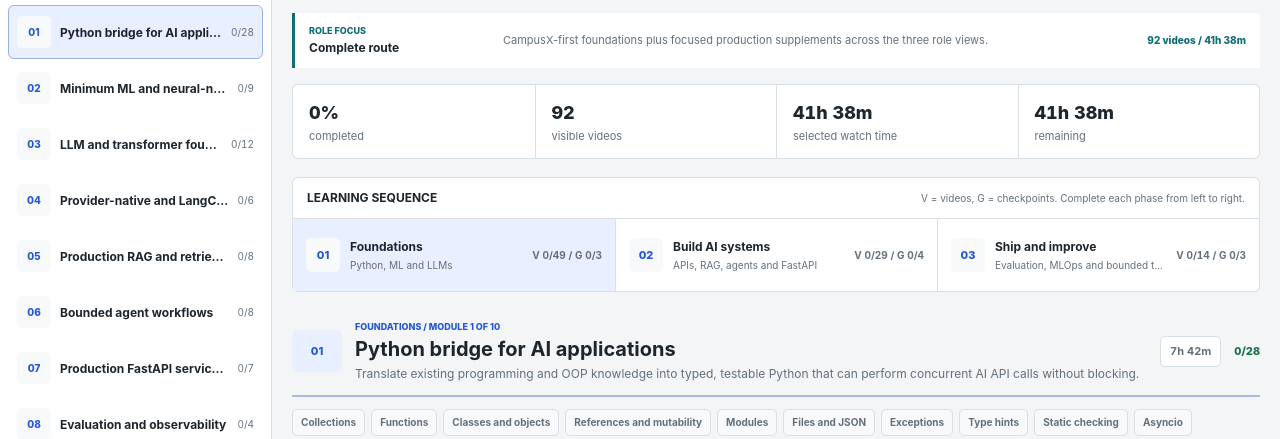
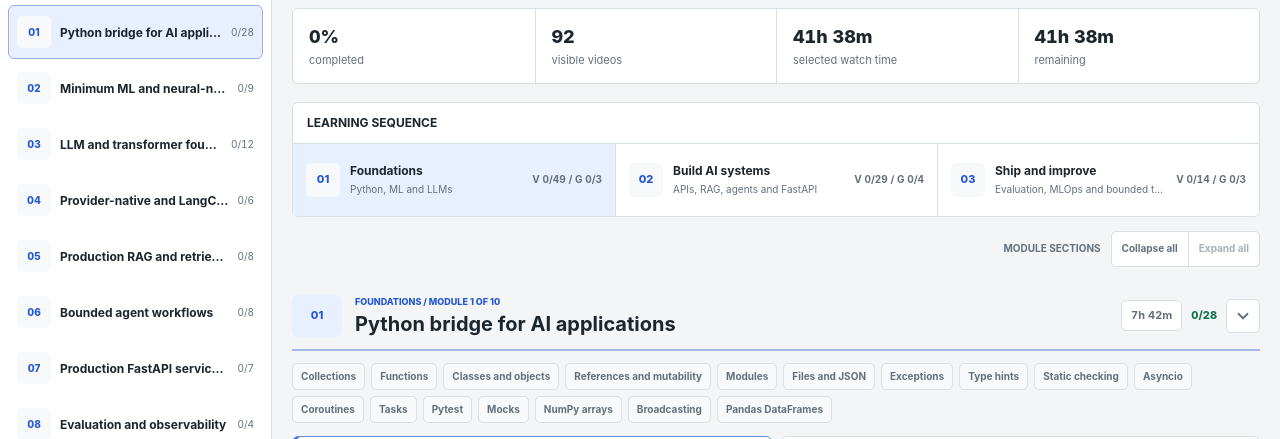
Before and after one commit to parihar-harsh/skills-revision-reader, a plain HTML site: page roadmap.html in a window 1280 px wide. Shown: the part 215-654 px from the top of the page. Drawn offline with Linux system fonts and the light colour scheme.

Commit message:
Add collapsible roadmap modules

```diff
--- a/roadmap.html
+++ b/roadmap.html
@@ -506,14 +506,6 @@
       border-bottom: 1px solid var(--border);
     }
 
-    .eyebrow {
-      margin: 0 0 5px;
-      color: var(--teal);
-      font-size: 11px;
-      font-weight: 850;
-      text-transform: uppercase;
-    }
-
     .overview h2 {
       margin: 0;
       max-width: 760px;
@@ -522,13 +514,6 @@
       letter-spacing: 0;
     }
 
-    .overview-copy {
-      max-width: 780px;
-      margin: 10px 0 0;
-      color: var(--muted);
-      font-size: 14px;
-    }
-
     .next-panel {
       display: grid;
       grid-template-columns: minmax(0, 1fr) auto;
@@ -599,44 +584,6 @@
       border: 1px solid var(--border);
       border-radius: 6px;
       background: var(--surface);
-    }
-
-    .role-context {
-      display: grid;
-      grid-template-columns: 178px minmax(0, 1fr) auto;
-      gap: 16px;
-      align-items: center;
-      margin-top: 16px;
-      padding: 11px 14px;
-      border-left: 3px solid var(--teal);
-      background: var(--surface);
-    }
-
-    .role-context-heading {
-      display: grid;
-      gap: 1px;
-    }
-
-    .role-context-label {
-      color: var(--teal);
-      font-size: 9px;
-      font-weight: 850;
-      text-transform: uppercase;
-    }
-
-    .role-context-heading strong { font-size: 12px; }
-
-    .role-context p {
-      margin: 0;
-      color: var(--muted);
-      font-size: 11px;
-    }
-
-    .role-context-meta {
-      color: var(--teal);
-      font-size: 10px;
-      font-weight: 800;
-      white-space: nowrap;
     }
 
     .summary-item {
@@ -694,11 +641,6 @@
     .sequence-heading strong {
       font-size: 12px;
       text-transform: uppercase;
-    }
-
-    .sequence-heading span {
-      color: var(--muted);
-      font-size: 10px;
     }
 
     .phase-track {
@@ -774,6 +716,49 @@
       font-variant-numeric: tabular-nums;
     }
 
+    .module-display-bar {
+      display: flex;
+      align-items: center;
+      justify-content: flex-end;
+      gap: 10px;
+      margin-top: 14px;
+    }
+
+    .module-display-label {
+      color: var(--muted);
+      font-size: 10px;
+      font-weight: 750;
+      text-transform: uppercase;
+    }
+
+    .module-display-actions {
+      display: grid;
+      grid-template-columns: repeat(2, auto);
+      overflow: hidden;
+      border: 1px solid var(--border);
+      border-radius: 5px;
+      background: var(--surface);
+    }
+
+    .module-display-button {
+      min-height: 34px;
+      padding: 0 10px;
+      border: 0;
+      background: transparent;
+      color: var(--muted);
+      font-size: 10px;
+      font-weight: 750;
+      cursor: pointer;
+    }
+
+    .module-display-button + .module-display-button { border-left: 1px solid var(--border); }
+    .module-display-button:not(:disabled):hover { background: var(--surface-hover); color: var(--text); }
+
+    .module-display-button:disabled {
+      color: color-mix(in srgb, var(--muted) 55%, transparent);
+      cursor: not-allowed;
+    }
+
     .module-section {
       margin-top: 28px;
       scroll-margin-top: 84px;
@@ -781,11 +766,18 @@
 
     .module-heading {
       display: grid;
-      grid-template-columns: 50px minmax(0, 1fr) auto auto;
+      grid-template-columns: 50px minmax(0, 1fr) auto;
       gap: 13px;
       align-items: center;
       padding-bottom: 12px;
       border-bottom: 2px solid color-mix(in srgb, var(--blue) 28%, var(--border));
+    }
+
+    .module-heading-actions {
+      display: flex;
+      align-items: center;
+      justify-content: flex-end;
+      gap: 9px;
     }
 
     .section-code {
@@ -813,12 +805,6 @@
       font-size: 9px;
       font-weight: 850;
       text-transform: uppercase;
-    }
-
-    .module-heading p {
-      margin: 4px 0 0;
-      color: var(--muted);
-      font-size: 12px;
     }
 
     .module-time {
@@ -838,6 +824,37 @@
       font-weight: 800;
       font-variant-numeric: tabular-nums;
     }
+
+    .module-toggle {
+      display: grid;
+      place-items: center;
+      width: 34px;
+      height: 34px;
+      padding: 0;
+      border: 1px solid var(--border);
+      border-radius: 5px;
+      background: var(--surface);
+      color: var(--muted);
+      cursor: pointer;
+    }
+
+    .module-toggle:not(:disabled):hover { background: var(--surface-hover); color: var(--text); }
+    .module-toggle:disabled { cursor: not-allowed; opacity: 0.5; }
+
+    .module-toggle-icon {
+      width: 8px;
+      height: 8px;
+      border-right: 2px solid currentColor;
+      border-bottom: 2px solid currentColor;
+      transform: translateY(-2px) rotate(45deg);
+      transition: transform 150ms ease;
+    }
+
+    .module-toggle[aria-expanded="false"] .module-toggle-icon {
+      transform: translateX(-2px) rotate(-45deg);
+    }
+
+    .module-body[hidden] { display: none; }
 
     .topic-list {
       display: flex;
@@ -929,7 +946,7 @@
       gap: 8px 12px;
       align-items: start;
       min-width: 0;
-      min-height: 178px;
+      min-height: 132px;
       padding: 11px;
       border: 1px solid var(--border);
       border-radius: 6px;
@@ -1071,19 +1088,11 @@
       text-align: center;
     }
 
-    .page-footer {
-      margin-top: 42px;
-      padding-top: 18px;
-      border-top: 1px solid var(--border);
-      color: var(--muted);
-      font-size: 11px;
-    }
-
     @media (max-width: 1040px) {
       .app-shell { grid-template-columns: 238px minmax(0, 1fr); }
       .role-control { width: 156px; }
       .filter-button { min-width: 68px; }
-      .resource-card { min-height: 142px; }
+      .resource-card { min-height: 132px; }
     }
 
     @media (max-width: 840px) {
@@ -1124,12 +1133,9 @@
       .role-control { width: 152px; min-width: 152px; flex: 0 0 152px; }
       .filter-control { flex: 0 0 176px; }
       .overview h2 { font-size: 25px; }
-      .role-context { grid-template-columns: 1fr; gap: 4px; }
-      .role-context-meta { white-space: normal; }
       .summary-strip { grid-template-columns: 1fr 1fr; }
       .summary-item:nth-child(3) { border-left: 0; border-top: 1px solid var(--border); }
       .summary-item:nth-child(4) { border-top: 1px solid var(--border); }
-      .sequence-heading { align-items: flex-start; flex-direction: column; gap: 2px; }
       .phase-track {
         display: flex;
         overflow-x: auto;
@@ -1140,13 +1146,13 @@
       .phase-step { flex: 0 0 82%; scroll-snap-align: start; }
       .phase-step + .phase-step { border-left: 1px solid var(--border); }
       .resource-list { grid-template-columns: 1fr; }
-      .module-heading { grid-template-columns: 44px minmax(0, 1fr) auto; }
+      .module-display-bar { justify-content: space-between; }
+      .module-heading { grid-template-columns: 44px minmax(0, 1fr); align-items: start; }
+      .module-heading-actions { grid-column: 2; justify-content: flex-start; flex-wrap: wrap; }
       .module-checkpoint { grid-template-columns: 1fr; gap: 4px; }
       .checkpoint-button { width: 100%; margin-top: 4px; }
       .section-code { width: 44px; height: 40px; }
-      .module-time { grid-column: 2; justify-self: start; }
-      .module-progress { grid-column: 3; grid-row: 1; }
-      .resource-card { grid-template-columns: 96px minmax(0, 1fr); gap: 8px 10px; min-height: 150px; }
+      .resource-card { grid-template-columns: 96px minmax(0, 1fr); gap: 8px 10px; min-height: 132px; }
       .resource-media { width: 96px; }
       .resource-actions { grid-column: 2; }
     }
@@ -1229,9 +1235,7 @@
       <main class="content-shell">
         <header class="overview">
           <div>
-            <p class="eyebrow">Hindi/Hinglish-first fresher video route</p>
             <h2>AI, GenAI and MLOps route</h2>
-            <p class="overview-copy">Starts from zero Python and AI, then branches into product-facing AI and GenAI applications or an MLOps production foundation.</p>
           </div>
           <div id="next-panel" class="next-panel">
             <div class="next-copy">
@@ -1246,15 +1250,6 @@
           </div>
         </header>
 
-        <section class="role-context" aria-live="polite" aria-atomic="true">
-          <div class="role-context-heading">
-            <span class="role-context-label">Role focus</span>
-            <strong id="role-context-title">Complete route</strong>
-          </div>
-          <p id="role-context-copy">All shared foundations and specialization videos for the three target role families.</p>
-          <span id="role-context-meta" class="role-context-meta">Loading videos</span>
-        </section>
-
         <section class="summary-strip" aria-label="Roadmap summary">
           <div class="summary-item"><span id="summary-progress" class="summary-value">0%</span><span class="summary-label">completed</span></div>
           <div class="summary-item"><span id="summary-resources" class="summary-value">0</span><span class="summary-label">visible videos</span></div>
@@ -1265,20 +1260,25 @@
         <section class="sequence-panel" aria-label="Learning sequence">
           <div class="sequence-heading">
             <strong>Learning sequence</strong>
-            <span>V = videos, G = checkpoints. Complete each phase from left to right.</span>
           </div>
           <div id="phase-track" class="phase-track"></div>
         </section>
 
+        <div class="module-display-bar" aria-label="Module display controls">
+          <span class="module-display-label">Module sections</span>
+          <div class="module-display-actions">
+            <button id="collapse-all" class="module-display-button" type="button">Collapse all</button>
+            <button id="expand-all" class="module-display-button" type="button">Expand all</button>
+          </div>
+        </div>
+
         <div id="module-list"></div>
         <div id="empty-state" class="empty-state" hidden>No resources match the current search and depth filter.</div>
 
         <aside class="scope-note">
           <strong>Scope</strong>
-          <span>Assumes your existing DSA/OOP, JavaScript/TypeScript, React/Next.js, Node/Express/REST API, SQL/NoSQL, AWS/Cloudflare, Docker/Kubernetes and Git skills, but no Python or AI knowledge. CampusX remains the primary source. Focused video supplements are used only for production topics its public playlists do not adequately teach: Python packages, typing, asyncio and testing; provider-native APIs; hybrid retrieval; production FastAPI and streaming; reliability, caching and guardrails. Fast track keeps the essential videos; Full coverage adds framework-independent provider patterns, Pytest depth, HyDE, Self-RAG, memory, MCP, cache observability, online evaluation and MLOps data management. Research, foundation-model training, managed cloud AI platforms, drift infrastructure and self-hosted vLLM serving remain outside scope.</span>
+          <span>Starts from zero Python and AI while assuming your existing software-development skills. Research, foundation-model training and advanced platform specialization are outside this route.</span>
         </aside>
-
-        <footer class="page-footer">Progress, filters and theme stay in this browser. No account or database is used. Every watch link opens an exact selected video directly.</footer>
       </main>
     </div>
   </div>
@@ -1570,9 +1570,7 @@
             videoId,
             url: directVideoUrl(video),
             range,
-            note: range
-              ? `Watch this linked video at ${range}. Part of ${resource.title}.`
-              : `Watch this linked video in full. Part of ${resource.title}.`
+            note: range ? `Selected range: ${range}.` : ""
           };
         });
         legacyGroupChildren.set(resource.id, videos.map((video) => video.id));
@@ -1630,7 +1628,8 @@
       filter: "interview",
       role: "all",
       search: "",
-      hideCompleted: false
+      hideCompleted: false,
+      collapsedModules: []
     };
 
     function readState() {
@@ -1646,7 +1645,10 @@
           filter: ["core", "interview"].includes(parsed.filter) ? parsed.filter : "interview",
           role: hasRoleProfile(savedRole) ? savedRole : "all",
           search: typeof parsed.search === "string" ? parsed.search : "",
-          hideCompleted: parsed.hideCompleted === true
+          hideCompleted: parsed.hideCompleted === true,
+          collapsedModules: Array.isArray(parsed.collapsedModules)
+            ? [...new Set(parsed.collapsedModules.filter((id) => modules.some((module) => module.id === id)))]
+            : []
         };
       } catch (error) {
         return { ...defaultState };
@@ -1656,6 +1658,7 @@
     let state = readState();
     const completed = new Set(state.completed);
     const completedCheckpoints = new Set(state.checkpoints);
+    const collapsedModules = new Set(state.collapsedModules);
 
     const moduleNav = document.getElementById("module-nav");
     const mobileModuleNav = document.getElementById("mobile-module-nav");
@@ -1664,13 +1667,12 @@
     const emptyState = document.getElementById("empty-state");
     const searchInput = document.getElementById("search-input");
     const roleFilter = document.getElementById("role-filter");
-    const roleContextTitle = document.getElementById("role-context-title");
-    const roleContextCopy = document.getElementById("role-context-copy");
-    const roleContextMeta = document.getElementById("role-context-meta");
     const toolbar = document.querySelector(".toolbar");
     const themeButton = document.getElementById("theme-button");
     const continueButton = document.getElementById("continue-button");
     const hideCompletedInput = document.getElementById("hide-completed");
+    const collapseAllButton = document.getElementById("collapse-all");
+    const expandAllButton = document.getElementById("expand-all");
     const nextTitle = document.getElementById("next-title");
     const nextMeta = document.getElementById("next-meta");
     const nextLink = document.getElementById("next-link");
@@ -1683,7 +1685,8 @@
           filter: state.filter,
           role: state.role,
           search: state.search,
-          hideCompleted: state.hideCompleted
+          hideCompleted: state.hideCompleted,
+          collapsedModules: [...collapsedModules]
         }));
       } catch (error) {
         // The page remains usable when browser storage is unavailable.
@@ -1794,7 +1797,7 @@
             <span>${escapeHtml(watchLabel)}</span>
           </div>
           <h4 class="resource-title"><a class="resource-title-link" href="${escapeHtml(resource.url)}" target="_blank" rel="noopener noreferrer">${escapeHtml(resource.title)}</a></h4>
-          <p class="resource-note">${escapeHtml(resource.note)}</p>
+          ${resource.note ? `<p class="resource-note">${escapeHtml(resource.note)}</p>` : ""}
         </div>
         <div class="resource-actions">
           <a class="open-link" href="${escapeHtml(resource.url)}" target="_blank" rel="noopener noreferrer">Open video</a>
@@ -1813,6 +1816,8 @@
       const html = routeModules.map((module, moduleIndex) => {
         const visibleResources = visibleResourcesFor(module);
         const allowedResources = module.resources.filter(isAllowedByRoute);
+        const searchActive = state.search.trim().length > 0;
+        const isCollapsed = collapsedModules.has(module.id) && !searchActive;
         const doneCount = allowedResources.filter((resource) => completed.has(resource.id)).length;
         const checkpointDone = completedCheckpoints.has(module.id);
         const checkpointUnlocked = doneCount === allowedResources.length;
@@ -1820,17 +1825,20 @@
         const moduleMinutes = allowedResources.reduce((total, resource) => total + resource.minutes, 0);
         visibleTotal += visibleResources.length;
         if (!visibleResources.length && !checkpointOnly) return "";
-        return `<section id="module-${module.id}" class="module-section" data-module-section="${module.id}">
+        return `<section id="module-${module.id}" class="module-section${isCollapsed ? " collapsed" : ""}" data-module-section="${module.id}">
           <header class="module-heading">
             <div class="section-code">${module.code}</div>
             <div>
               <span class="module-kicker">${escapeHtml(phases.find((phase) => phase.moduleIds.includes(module.id)).title)} / Module ${moduleIndex + 1} of ${routeModules.length}</span>
               <h3>${escapeHtml(module.title)}</h3>
-              <p>${escapeHtml(module.outcome)}</p>
             </div>
+            <div class="module-heading-actions">
               <span class="module-time">${formatMinutes(moduleMinutes)}</span>
               <span class="module-progress">${doneCount}/${allowedResources.length}</span>
+              <button class="module-toggle" type="button" data-module-toggle="${module.id}" aria-expanded="${!isCollapsed}" aria-controls="module-body-${module.id}" aria-label="${isCollapsed ? "Expand" : "Collapse"} ${escapeHtml(module.title)}" title="${searchActive ? "Modules stay expanded while searching" : isCollapsed ? "Expand module" : "Collapse module"}"${searchActive ? " disabled" : ""}><span class="module-toggle-icon" aria-hidden="true"></span></button>
+            </div>
           </header>
+          <div id="module-body-${module.id}" class="module-body"${isCollapsed ? " hidden" : ""}>
             <ul class="topic-list">${topicsFor(module).map((topic) => `<li>${escapeHtml(topic)}</li>`).join("")}</ul>
             ${visibleResources.length ? `<div class="resource-list">${visibleResources.map((resource) => renderResource(resource, orderById.get(resource.id), routeResources.length, currentVideoId)).join("")}</div>` : ""}
             <div class="module-checkpoint${checkpointDone ? " complete" : ""}${nextTask?.type === "checkpoint" && nextTask.moduleId === module.id ? " current" : ""}" data-checkpoint-card="${module.id}">
@@ -1838,6 +1846,7 @@
               <p>${escapeHtml(checkpointFor(module))}</p>
               <button class="checkpoint-button" type="button" data-checkpoint-id="${module.id}" aria-pressed="${checkpointDone}"${!checkpointDone && !checkpointUnlocked ? ' disabled title="Complete this module\'s videos first"' : ""}>${checkpointDone ? "Completed" : checkpointUnlocked ? "Mark complete" : "Finish videos first"}</button>
             </div>
+          </div>
         </section>`;
       }).join("");
 
@@ -1851,6 +1860,10 @@
 
       moduleList.querySelectorAll("[data-checkpoint-id]").forEach((button) => {
         button.addEventListener("click", () => toggleCheckpoint(button.dataset.checkpointId));
+      });
+
+      moduleList.querySelectorAll("[data-module-toggle]").forEach((button) => {
+        button.addEventListener("click", () => toggleModule(button.dataset.moduleToggle));
       });
 
       moduleList.querySelectorAll("img").forEach((image) => {
@@ -1976,14 +1989,14 @@
       });
     }
 
-    function renderRoleContext() {
-      const profile = roleProfiles[state.role];
-      const resources = allResources.filter(isAllowedByRoute);
-      const minutes = resources.reduce((total, resource) => total + resource.minutes, 0);
-      roleFilter.value = state.role;
-      roleContextTitle.textContent = profile.label;
-      roleContextCopy.textContent = profile.description;
-      roleContextMeta.textContent = `${resources.length} videos / ${formatMinutes(minutes)}`;
+    function updateCollapseControls() {
+      const routeModules = activeModules();
+      const searchActive = state.search.trim().length > 0;
+      collapseAllButton.disabled = searchActive || routeModules.every((module) => collapsedModules.has(module.id));
+      expandAllButton.disabled = searchActive || routeModules.every((module) => !collapsedModules.has(module.id));
+      const searchTitle = "Modules stay expanded while searching";
+      collapseAllButton.title = searchActive ? searchTitle : "Collapse every module in this route";
+      expandAllButton.title = searchActive ? searchTitle : "Expand every module in this route";
     }
 
     function render() {
@@ -1992,8 +2005,9 @@
       renderModules();
       renderProgress();
       renderNext();
-      renderRoleContext();
+      roleFilter.value = state.role;
       updateFilterButtons();
+      updateCollapseControls();
       updateThemeLabel();
       hideCompletedInput.checked = state.hideCompleted;
       observeSections();
@@ -2024,14 +2038,36 @@
       if (checkpoint) checkpoint.scrollIntoView({ block: "nearest" });
     }
 
+    function toggleModule(moduleId) {
+      if (state.search.trim() || !modules.some((module) => module.id === moduleId)) return;
+      if (collapsedModules.has(moduleId)) collapsedModules.delete(moduleId);
+      else collapsedModules.add(moduleId);
+      saveState();
+      render();
+      const heading = document.querySelector(`[data-module-toggle="${CSS.escape(moduleId)}"]`);
+      if (heading) heading.focus({ preventScroll: true });
+    }
+
+    function revealModule(moduleId) {
+      if (state.search.trim() || !collapsedModules.has(moduleId)) return;
+      collapsedModules.delete(moduleId);
+      saveState();
+      render();
+    }
+
     function scrollToModule(moduleId) {
+      revealModule(moduleId);
+      window.requestAnimationFrame(() => {
         const target = document.getElementById(`module-${moduleId}`);
         if (target) target.scrollIntoView({ behavior: "smooth", block: "start" });
+      });
     }
 
     function continueNext() {
       const nextTask = getNextRouteTask();
       if (!nextTask) return;
+      revealModule(nextTask.moduleId);
+      window.requestAnimationFrame(() => {
         if (nextTask.type === "checkpoint") {
           const checkpoint = document.querySelector(`[data-checkpoint-card="${CSS.escape(nextTask.moduleId)}"]`);
           if (checkpoint) {
@@ -2048,6 +2084,7 @@
           const link = card.querySelector(".open-link");
           if (link) window.setTimeout(() => link.focus({ preventScroll: true }), 350);
         }
+      });
     }
 
     let sectionObserver;
@@ -2125,6 +2162,20 @@
       render();
     });
 
+    collapseAllButton.addEventListener("click", () => {
+      if (state.search.trim()) return;
+      activeModules().forEach((module) => collapsedModules.add(module.id));
+      saveState();
+      render();
+    });
+
+    expandAllButton.addEventListener("click", () => {
+      if (state.search.trim()) return;
+      activeModules().forEach((module) => collapsedModules.delete(module.id));
+      saveState();
+      render();
+    });
+
     themeButton.addEventListener("click", () => {
       const nextTheme = document.documentElement.dataset.theme === "dark" ? "light" : "dark";
       document.documentElement.dataset.theme = nextTheme;
```
Also changed, not shown: 1 other file. Lines whose indentation alone changed are shown as unchanged.
